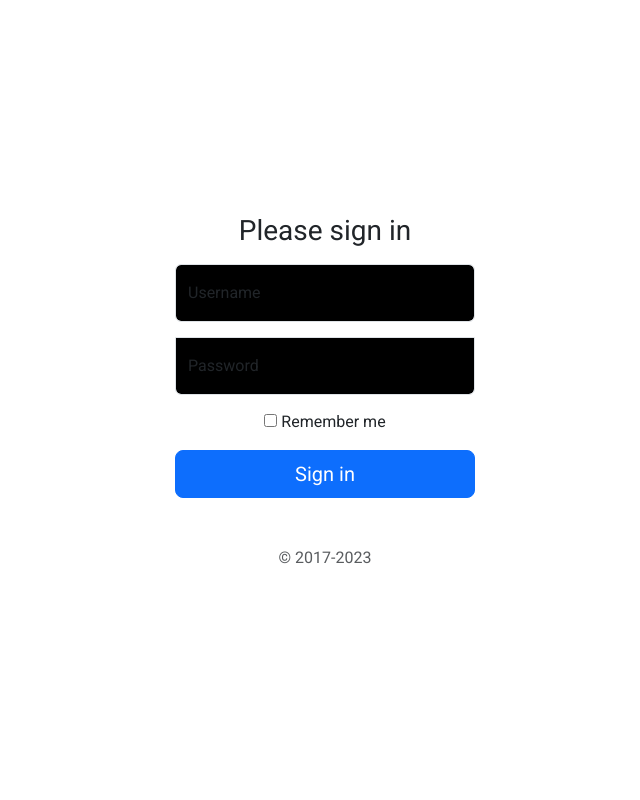
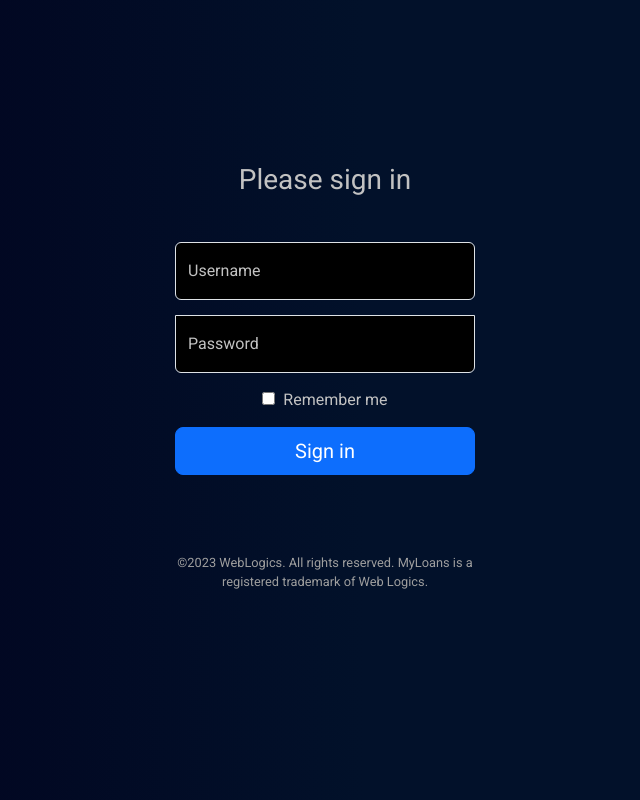
Before and after one commit to chatgpt20/loanApp, a Node server app: page /login in a window 1280 px wide. Shown: the whole page, without its empty margins (315-955 px from the left). Run offline with Node 20, Linux system fonts and the light colour scheme.

Commit message:
Update signin.ejs

```diff
--- a/views/signin.ejs
+++ b/views/signin.ejs
@@ -6,18 +6,20 @@
     <meta name="viewport" content="width=device-width, initial-scale=1">
     <title>Sign In</title>
 
-    <link rel="canonical" href="https://getbootstrap.com/docs/5.3/examples/sign-in/">
+    <!-- <link rel="canonical" href="https://getbootstrap.com/docs/5.3/examples/sign-in/"> -->
     <link href="https://cdn.jsdelivr.net/npm/bootstrap@5.3.0-alpha3/dist/css/bootstrap.min.css" rel="stylesheet" integrity="sha384-KK94CHFLLe+nY2dmCWGMq91rCGa5gtU4mk92HdvYe+M/SXH301p5ILy+dN9+nJOZ" crossorigin="anonymous">
 
 
     <!-- Custom styles for this template -->
-    <link href="css/sign-in.css" rel="stylesheet" type="text/css">
+    <link rel="stylesheet" href="css/main.css">
+    <link rel="stylesheet" href="css/sign-in.css"  type="text/css">
+
   </head>
   <body class="text-center">
     <div class="loading"></div>
 <main class="form-signin w-100 m-auto" id="main-content">
   <form>
-    <h1 class="h3 mb-3 fw-normal">Please sign in</h1>
+    <h1 class="h3 mb-3 header-txt">Please sign in</h1>
 
     <div class="form-floating">
       <input type="text" class="form-control" id="floatingInput" name="username" placeholder="username">
@@ -25,16 +27,16 @@
     </div>
     <div class="form-floating">
       <input type="password" class="form-control" name="password" id="floatingPassword" placeholder="Password">
-      <label for="floatingPassword">Password</label>
+      <label floatingPassword">Password</label>
     </div>
 
-    <div class="checkbox mb-3">
+    <div class="checkbox">
       <label>
-        <input type="checkbox" value="remember-me"> Remember me
+        <input type="checkbox" value="remember-me"> &nbsp;Remember me
       </label>
     </div>
     <button class="w-100 btn btn-lg btn-primary" type="submit">Sign in</button>
-    <p class="mt-5 mb-3 text-body-secondary">&copy; 2017-2023</p>
+    <p class="mt-5 mb-3 copyright">&copy;2023 WebLogics. All rights reserved. MyLoans is a registered trademark of Web Logics.</p>
   </form>
 </main>
 
```
